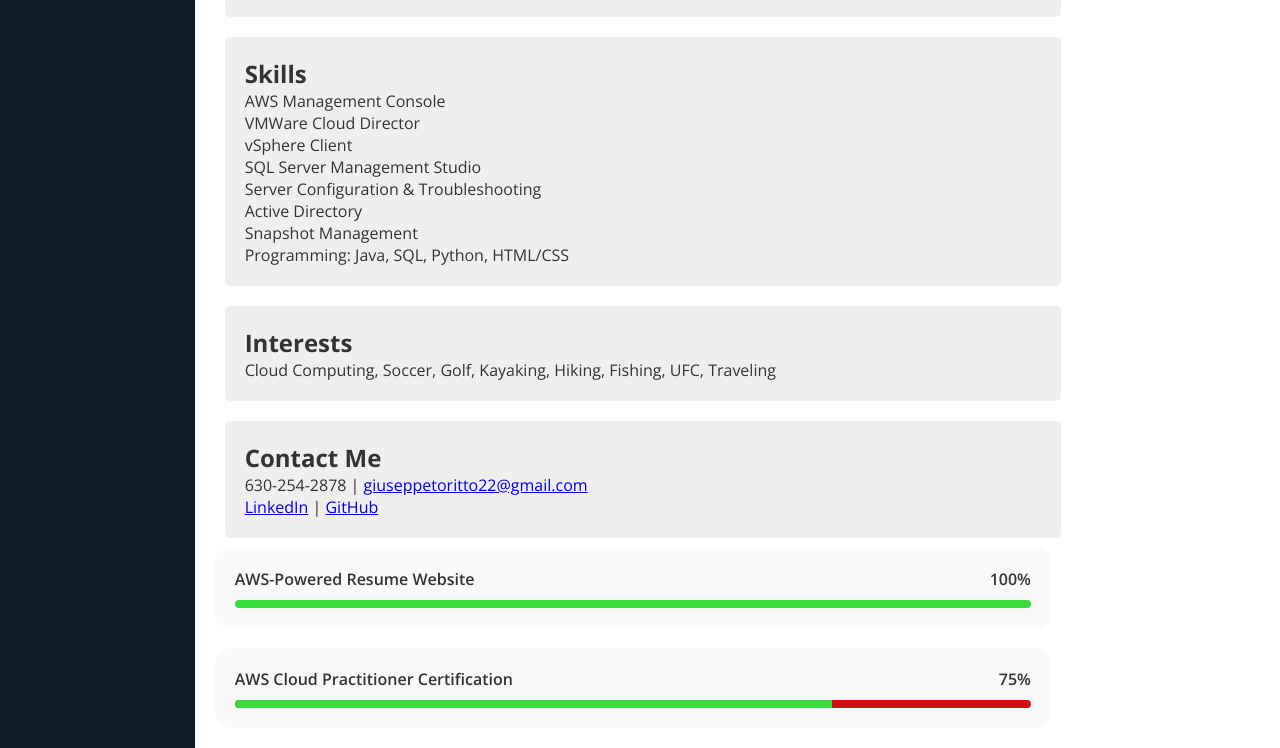
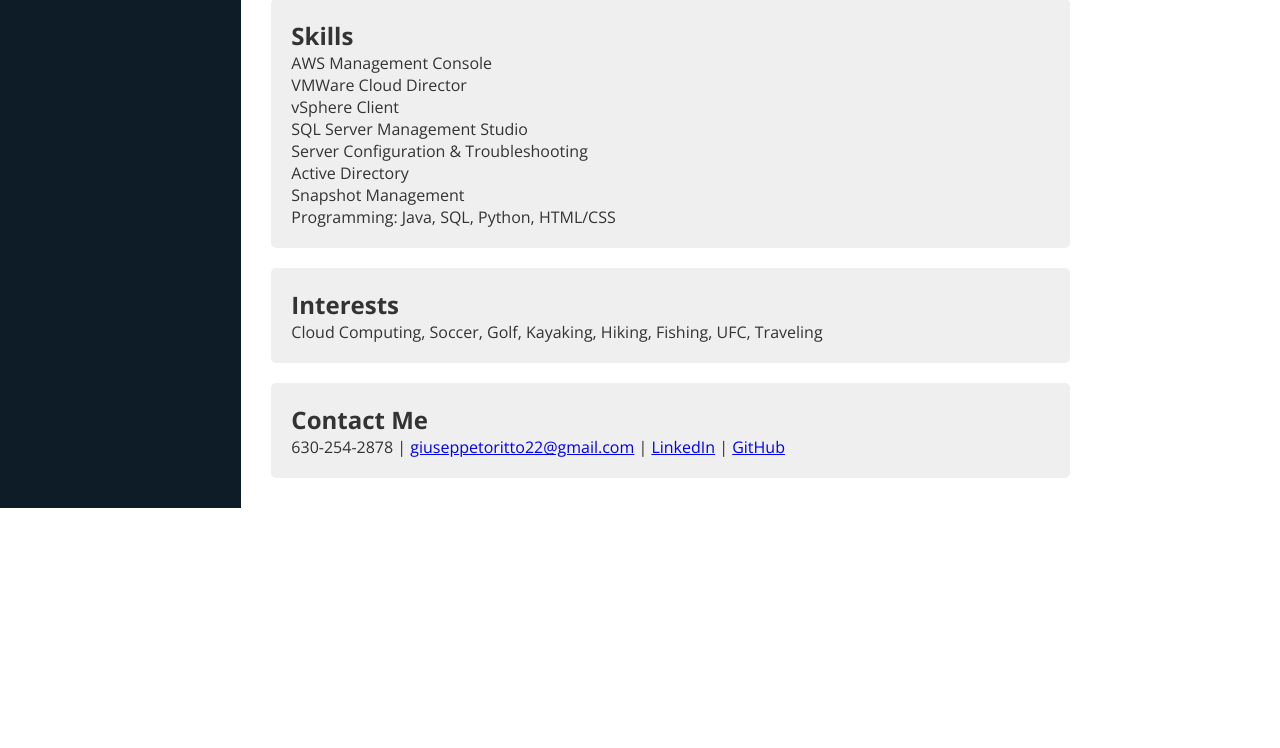
Before and after one commit to GToritto/AWS-Resume-Website, a plain HTML site: page index.html in a window 1280 px wide. Shown: the part 1487-2235 px from the top of the page. After the commit the page ends 1995 px from the top, so only its background shows below. Drawn offline with nearby package versions, Linux system fonts and the light colour scheme.

Commit message:
Final stage v1

```diff
--- a/index.html
+++ b/index.html
@@ -2,7 +2,7 @@
 <html lang="en">
 <head>
   <meta charset="UTF-8" />
-  <meta name="viewport" content="width=device-width, initial-scale=1.0" />
+  <meta name="viewport" content="width=device-width, initial-scale=1">
   <title>Toritto, G</title>
   <link rel="stylesheet" href="styles.css" />
   <link rel="preconnect" href="https://fonts.googleapis.com" />
@@ -29,6 +29,9 @@
       </ul>
     </nav>
   </aside>
+  <aside class="right-sidebar"></aside>
+
+
 
   <!-- Main Content -->
   <main class="content">
@@ -133,39 +136,14 @@
     <section id="contact">
       <h2>Contact Me</h2>
       <p>
-        630-254-2878 | <a href="mailto:giuseppetoritto22@gmail.com">giuseppetoritto22@gmail.com</a>
-      </p>
-      <p>
-        <a href="https://www.linkedin.com/in/giuseppetoritto" target="_blank">LinkedIn</a> |
-        <a href="https://github.com/GToritto" target="_blank">GitHub</a>
+        630-254-2878 | <a href="mailto:giuseppetoritto22@gmail.com">giuseppetoritto22@gmail.com</a> |
+          <a href="https://www.linkedin.com/in/giuseppetoritto" target="_blank">LinkedIn</a> |
+          <a href="https://github.com/GToritto" target="_blank">GitHub</a>
+        </a>
       </p>
     </section>
 
-    <!-- Skill Bars -->
-    <div class="skills">
-      <div class="skill">
-        <div class="skill-info">
-          <span>AWS-Powered Resume Website</span>
-          <span class="skill-percentage">100%</span>
-        </div>
-        <div class="skill-bar">
-          <div class="skill-progress" style="width: 100%;"></div>
-        </div>
-      </div>
-
-      <div class="skill">
-        <div class="skill-info">
-          <span>AWS Cloud Practitioner Certification </span>
-          <span class="skill-percentage">75%</span>
-        </div>
-        <div class="skill-bar">
-          <div class="skill-progress" style="width: 75%;"></div>
-        </div>
-      </div>
-    </div>
-
   </main>
-
 
 </body>
 </html>
--- a/styles.css
+++ b/styles.css
@@ -26,15 +26,26 @@ section {
 
 /* Sidebar */
 .sidebar {
-  width: 390px;
+  width: 290px;
   min-height: 100vh;
   background-color: #0e1c28; /* Dark background */
   padding: 20px;
 }
 
+.right-sidebar {
+  position: fixed;
+  top: 0;
+  right: 0;
+  width: 230px;
+  height: 100vh;
+  background-color: #0e1c28; /* Same as left sidebar */
+  padding: 20px;
+
+}
+
 .sidebar-brand {
   color: #fff;
-  font-size: 1.5rem;
+  font-size: 1.7rem;
   font-weight: 700;
   margin-bottom: 30px;
 }
@@ -50,7 +61,7 @@ section {
 .sidebar-nav a {
   color: #b5c0c8;
   text-decoration: none;
-  font-size: 1rem;
+  font-size: 1.3rem;
   transition: color 0.3s ease;
 }
 
@@ -62,23 +73,18 @@ section {
 .content {
   position: relative;
   display: flex;
+  flex-direction: column; /* Keep it vertical */
   justify-content: center;
-  align-items: left;
-  flex-direction: column;
+  align-items: flex-start; /* Keep content left-aligned */
   min-height: 100vh;
   padding: 20px;
+  box-sizing: border-box;
+
+  /* Adjust margins so content fits between both sidebars */
+  margin: 0;
+  width: 100%; /* Ensures content stays within available space */
 }
 
-.content::after {
-  content: "";
-  position: fixed;
-  top: 0;
-  right: 0;
-  width: 15%; /* Adjust this value as needed */
-  height: 100vh;
-  background-color: #0e1c28; /* Blue color matching the sidebar */
-  z-index: -1; /* Ensure it stays behind the content */
-}
 
 .intro-section {
   background: #fff;
@@ -97,7 +103,7 @@ section {
 }
 
 .intro-image img {
-  max-width: 400px;
+  max-width: 350px;
   height: auto;
   border-radius: 50px;
 }
@@ -188,40 +194,6 @@ section {
   margin-bottom: 30px;
 }
 
-/* Skills Section */
-.skills {
-  display: flex;
-  flex-direction: column;
-  gap: 20px;
-}
-
-.skill {
-  background-color: #f9f9f9;
-  padding: 20px;
-  border-radius: 14px;
-  width: 80%;
-}
-
-.skill-info {
-  display: flex;
-  justify-content: space-between;
-  margin-bottom: 10px;
-  font-weight: 600;
-}
-
-.skill-bar {
-  height: 8px;
-  background-color: #d01111;
-  border-radius: 4px;
-  overflow: hidden;
-}
-
-.skill-progress {
-  height: 100%;
-  background-color: #35dc3b; /* Use the same color or any accent color */
-  transition: width 0.4s ease;
-}
-
 .contact-button {
   display: flex;
   justify-content: center; /* Align buttons to the left and right */
@@ -261,3 +233,17 @@ section {
 .btn-github:hover {
   background-color: #0c15b5;
 }
+
+@media screen and (max-width: 768px) {
+  .main-content {
+      width: 95%; /* Increase width on smaller screens */
+      padding: 15px;
+  }
+}
+
+@media screen and (max-width: 480px) {
+  .main-content {
+      width: 100%; /* Full width on mobile */
+      padding: 10px;
+  }
+}
```
Also changed, not shown: 1 other file.
